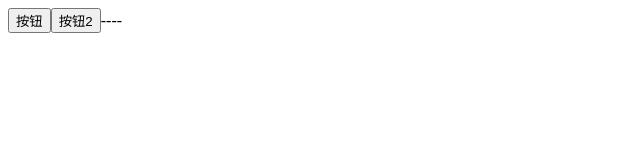
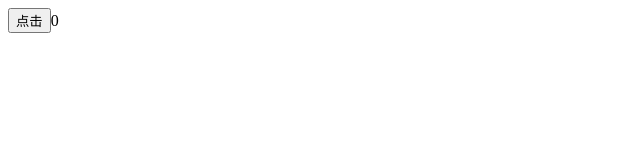
Before and after one commit to lixinyuyu/my-react-app, a React (Create React App) app: page / in a window 1280 px wide. Shown: the top 160 px of the page, without its empty margins (0-640 px from the left). Built offline with nearby package versions, Linux system fonts and the light colour scheme.

Commit message:
feat(react-app): react-redux demo练习

```diff
--- a/package.json
+++ b/package.json
@@ -9,6 +9,7 @@
     "prop-types": "^15.7.2",
     "react": "^17.0.2",
     "react-dom": "^17.0.2",
+    "react-redux": "^7.2.4",
     "react-router-dom": "^5.2.0",
     "react-scripts": "4.0.3",
     "redux": "^4.1.0",
--- a/src/App.js
+++ b/src/App.js
@@ -1,12 +1,18 @@
 import React from 'react';
-import { ReduxDemo } from '../src/pages/redux-demo/index';
+import ComA from '../src/pages/react-redux-demo/comA';
+import ComB from '../src/pages/react-redux-demo/comB';
 
+import store from '../src/store';
+import { Provider } from 'react-redux';
 function App() {
   return (
     // 如果想要包括多个标签。理论上使用会报错，可以使用<Fragment></Fragment>包裹
-    <div>
-      <ReduxDemo />
-    </div>
+    <Provider store={store}>
+      <div>
+        <ComB />
+        <ComA />
+      </div>
+    </Provider>
   );
 }
 
--- /dev/null
+++ b/src/pages/react-redux-demo/comA.js
@@ -0,0 +1,15 @@
+import React from 'react';
+import { connect } from 'react-redux';
+export class ComA extends React.Component {
+    render() {
+        return (
+        <span>{this.props.count}</span>
+        )
+    }
+}
+
+const mapStateToProps = state => {
+    console.log('state-comA', state);
+    return state;
+}
+export default connect(mapStateToProps)(ComA);
--- /dev/null
+++ b/src/pages/react-redux-demo/comB.js
@@ -0,0 +1,26 @@
+import React from 'react';
+import { connect } from 'react-redux';
+
+export class ComB extends React.Component {
+    handleClick = () => {
+        console.log(this.props);
+        this.props.sendAction();
+    }
+    render() {
+        return (
+            <button onClick={this.handleClick}>点击</button>
+        )
+    }
+}
+
+const mapDispatchToProps = (dispatch) => {
+    return {
+        sendAction: () => {
+            dispatch({
+                type: 'send_test',
+                value: '测试使用connect',
+            });
+        }
+    }
+}
+export default connect(null, mapDispatchToProps)(ComB)
--- a/src/reducer/index.js
+++ b/src/reducer/index.js
@@ -1,4 +1,15 @@
-export const reducer = (state, action) => {
+const initState = {
+    count: 0,
+}
+export const reducer = (state = initState, action) => {
     console.log('state', state, 'action', action);
-    return Object.assign({}, state, action);
+    // return Object.assign({}, state, action);
+    switch (action.type) {
+        case 'send_test':
+            return {
+                count: state.count + 1,
+            }
+        default:
+            return state;
+    }
 }
```
Also changed, not shown: 1 other file (tests, documents, lock files or other folders).
